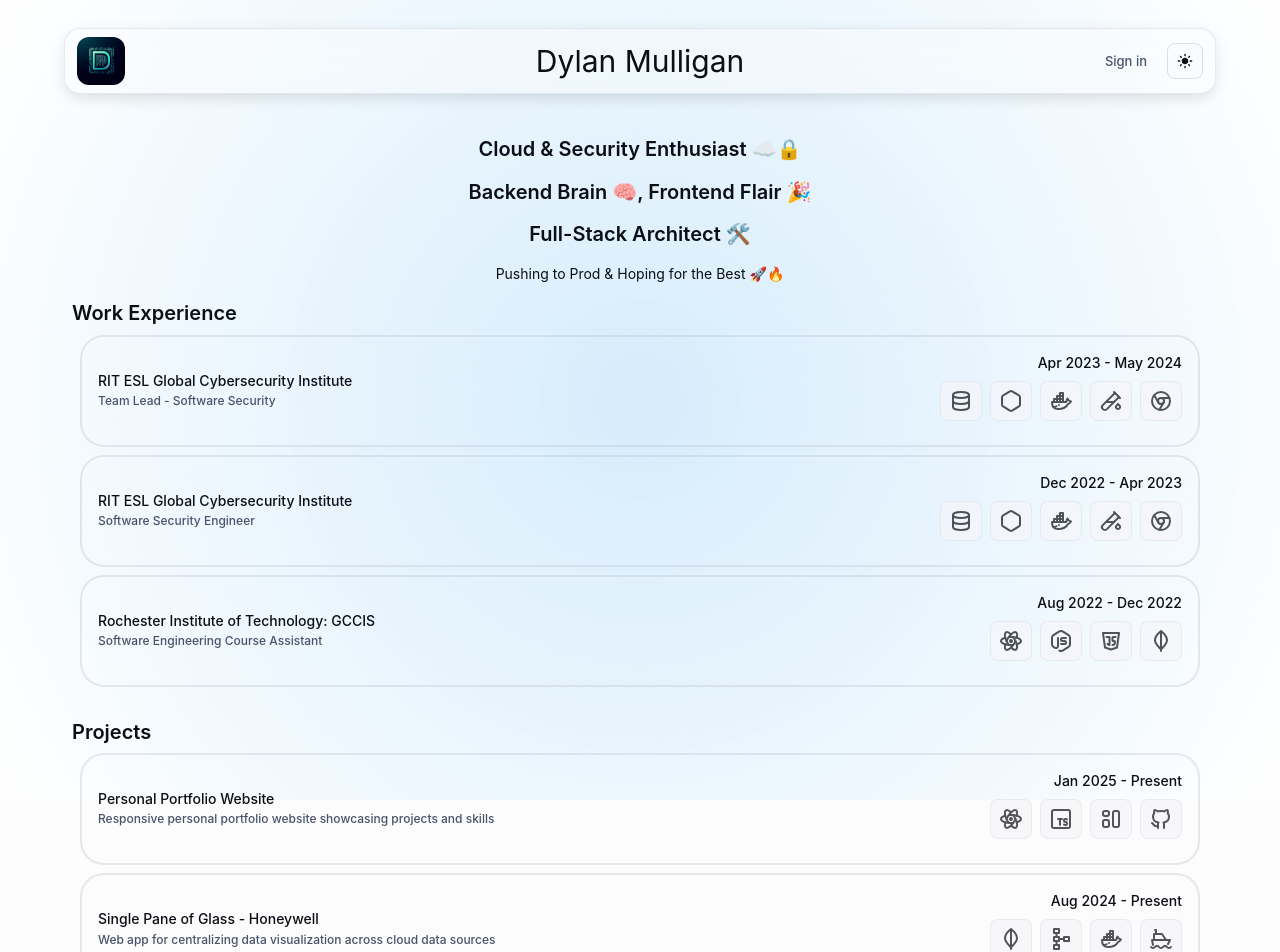
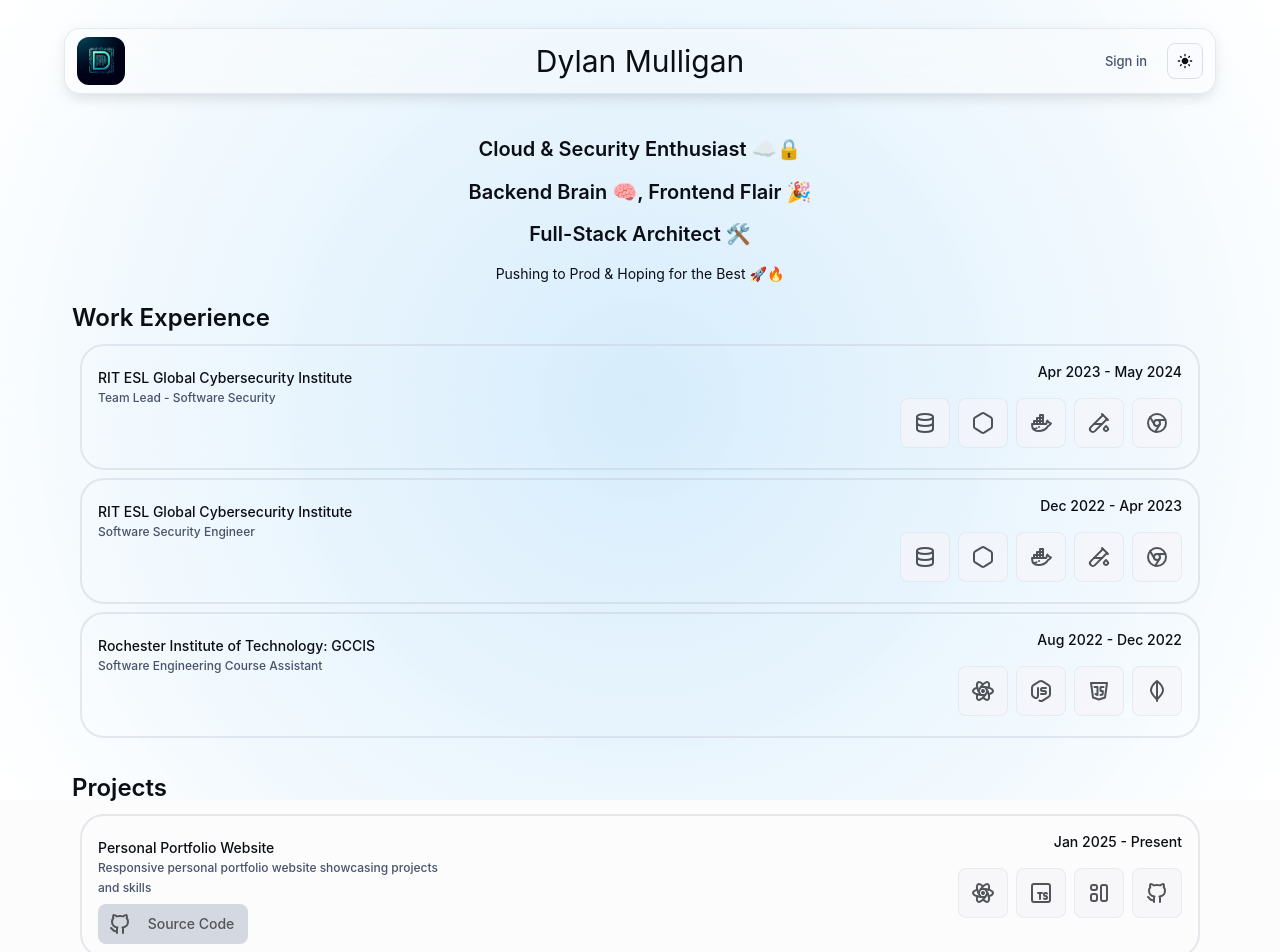
Before and after one commit to dylan-mulligan/personal-website, a React (Create React App) app: page / in a window 1280 px wide. Shown: the top 952 px of the page. Built offline with nearby package versions, Linux system fonts and the light colour scheme; the HTML template or start-up script is replaced by a standard one.

Commit message:
Visual QoL Improvements

```diff
--- a/src/components/ExpandableList.tsx
+++ b/src/components/ExpandableList.tsx
@@ -1,9 +1,9 @@
 import React, { JSX, useState, useEffect } from "react";
-import { Box, List, ListItem, ListItemText, Collapse, Typography, Chip, IconButton } from "@mui/material";
+import { Box, List, ListItem, ListItemText, Collapse, Typography, Chip, Button, useMediaQuery } from "@mui/material";
 import { useTheme } from '@mui/material/styles';
-import { useMediaQuery } from '@mui/material';
 import technologiesData from '../data/technologies.json';
 import TechnologyIcon from './TechnologyIcon';
+import {IconBrandGithub} from "@tabler/icons-react";
 
 interface ExpandableItem {
     title: string;
@@ -46,14 +46,15 @@ const ExpandableList: React.FC<ExpandableListProps> = ({ items }): JSX.Element =
             display: 'flex',
             alignItems: 'center',
             justifyContent: 'center',
-            minHeight: 40,
+            minHeight: 50,
+            minWidth: 50,
             position: 'relative',
             '& .MuiChip-label': {
                 display: 'flex',
                 alignItems: 'center',
                 justifyContent: 'center',
                 marginLeft: expandOnHover ? '-22px' : '0',
-                transition: 'margin-left 0.3s ease',
+                transition: 'margin-left 0.4s ease',
             },
             '&:hover .MuiChip-label': {
                 display: 'flex',
@@ -72,11 +73,12 @@ const ExpandableList: React.FC<ExpandableListProps> = ({ items }): JSX.Element =
         cursor: "pointer",
         display: "flex",
         justifyContent: "space-between",
-        alignItems: "center",
+        alignItems: "flex-start",
         border: `2px solid ${expandedItem === index ? theme.palette.info.main : theme.palette.divider}`,
         borderRadius: 3,
         marginBottom: 1,
-        padding: 2
+        padding: 2,
+        paddingBottom: 1.5
     });
 
     const getTechnologyDetails = (name: string) => {
@@ -91,22 +93,30 @@ const ExpandableList: React.FC<ExpandableListProps> = ({ items }): JSX.Element =
                         onClick={() => handleToggle(index)}
                         sx={listItemStyle(index)}
                     >
-                        <Box sx={{ display: "flex", alignItems: "center", flexGrow: 1 }}>
-                            <ListItemText primary={item.title} secondary={item.subtitle} />
-                            {item.projectUrl && isSmallScreen && !isSmallScreen &&
-                                <IconButton
+                        {/*Project Details Box*/}
+                        <Box sx={{ display: "flex", alignItems: "left", flexGrow: 1, justifyContent: "flex-start", flexDirection: "column" }}>
+                            <ListItemText
+                                primary={item.title}
+                                secondary={item.subtitle}
+                                sx={{ width: 350, flexGrow: 0 }}
+                            />
+                            {item.projectUrl &&
+                                <Button
                                     color="inherit"
                                     size="medium"
                                     href={item.projectUrl}
                                     target="_blank"
-                                    aria-label="GitHub"
-                                    sx={{ marginRight: 1 }}
+                                    startIcon={<IconBrandGithub />}
+                                    sx={{ marginLeft: 0, width: 150 }}
                                     onClick={(event) => event.stopPropagation()}
+                                    variant="contained"
                                 >
-                                    <TechnologyIcon iconName="GH Pages" />
-                                </IconButton>
+                                    Source Code
+                                </Button>
                             }
                         </Box>
+
+                        {/*Technologies Box*/}
                         <Box sx={{ display: "flex", flexDirection: "column", alignItems: "flex-end" }}>
                             {item.startDate && item.endDate && !isXSmallScreen &&
                                 <Typography variant="body2" sx={{ textAlign: "right", whiteSpace: "nowrap", marginLeft: 1 }}>
@@ -114,7 +124,7 @@ const ExpandableList: React.FC<ExpandableListProps> = ({ items }): JSX.Element =
                                 </Typography>
                             }
                             {!isSmallScreen && (
-                                <Box sx={{ display: "flex", gap: 1, marginTop: 1 }}>
+                                <Box sx={{ display: "flex", gap: 1, marginTop: 2, marginBottom: 0 }}>
                                     {item.technologies.map((techName, techIndex) => {
                                         const tech = getTechnologyDetails(techName);
                                         const chipKey = `${index}-${techName}`;
@@ -122,7 +132,11 @@ const ExpandableList: React.FC<ExpandableListProps> = ({ items }): JSX.Element =
                                             <Chip
                                                 key={chipKey}
                                                 label={
-                                                    <Collapse in={hoveredChip === chipKey} orientation={"horizontal"}>
+                                                    <Collapse in={hoveredChip === chipKey} orientation={"horizontal"} timeout={{
+                                                        enter: 350,
+                                                        exit: 450
+                                                    }}
+                                                    easing={"ease-in-out"}>
                                                         {tech.name}
                                                     </Collapse>
                                                 }
@@ -144,6 +158,8 @@ const ExpandableList: React.FC<ExpandableListProps> = ({ items }): JSX.Element =
                             )}
                         </Box>
                     </ListItem>
+
+                    {/*Technologies Collapse*/}
                     <Collapse in={expandedItem === index} timeout="auto" unmountOnExit>
                         <Box sx={{ paddingBottom: 2, paddingLeft: 2, paddingRight: 2, paddingTop: 1 }}>
                             {isXSmallScreen &&
--- a/src/components/Portfolio.tsx
+++ b/src/components/Portfolio.tsx
@@ -66,11 +66,11 @@ const Portfolio: React.FC = (): JSX.Element => {
                 Pushing to Prod & Hoping for the Best 🚀🔥
             </Typography>
             <Box>
-                <Typography variant="h5" textAlign="left">Work Experience</Typography>
+                <Typography variant="h4" textAlign="left">Work Experience</Typography>
                 <ExpandableList items={experiences ?? []} />
             </Box>
             <Box>
-                <Typography variant="h5" textAlign="left">Projects</Typography>
+                <Typography variant="h4" textAlign="left">Projects</Typography>
                 <ExpandableList items={projects ?? []} />
             </Box>
         </Box>
```
